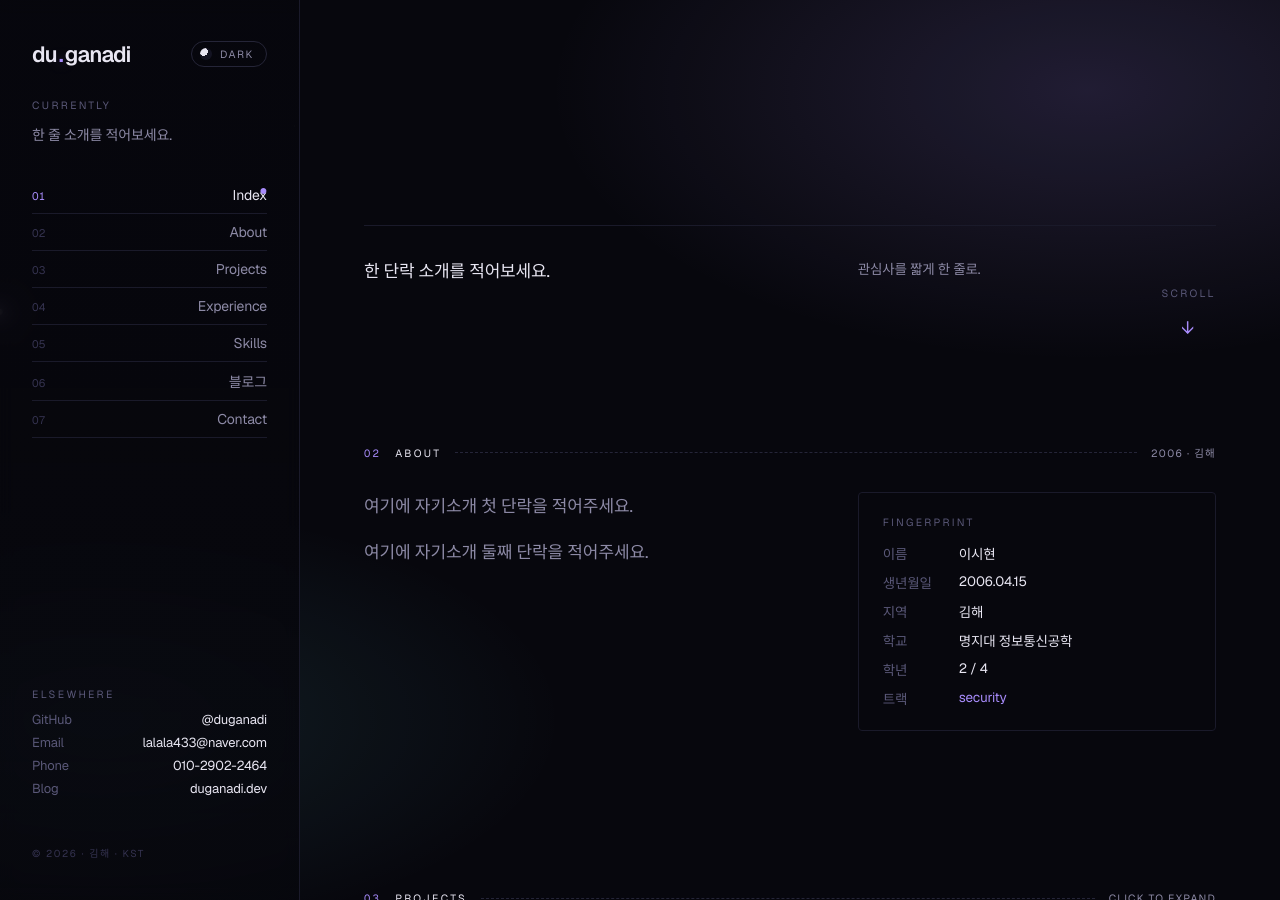
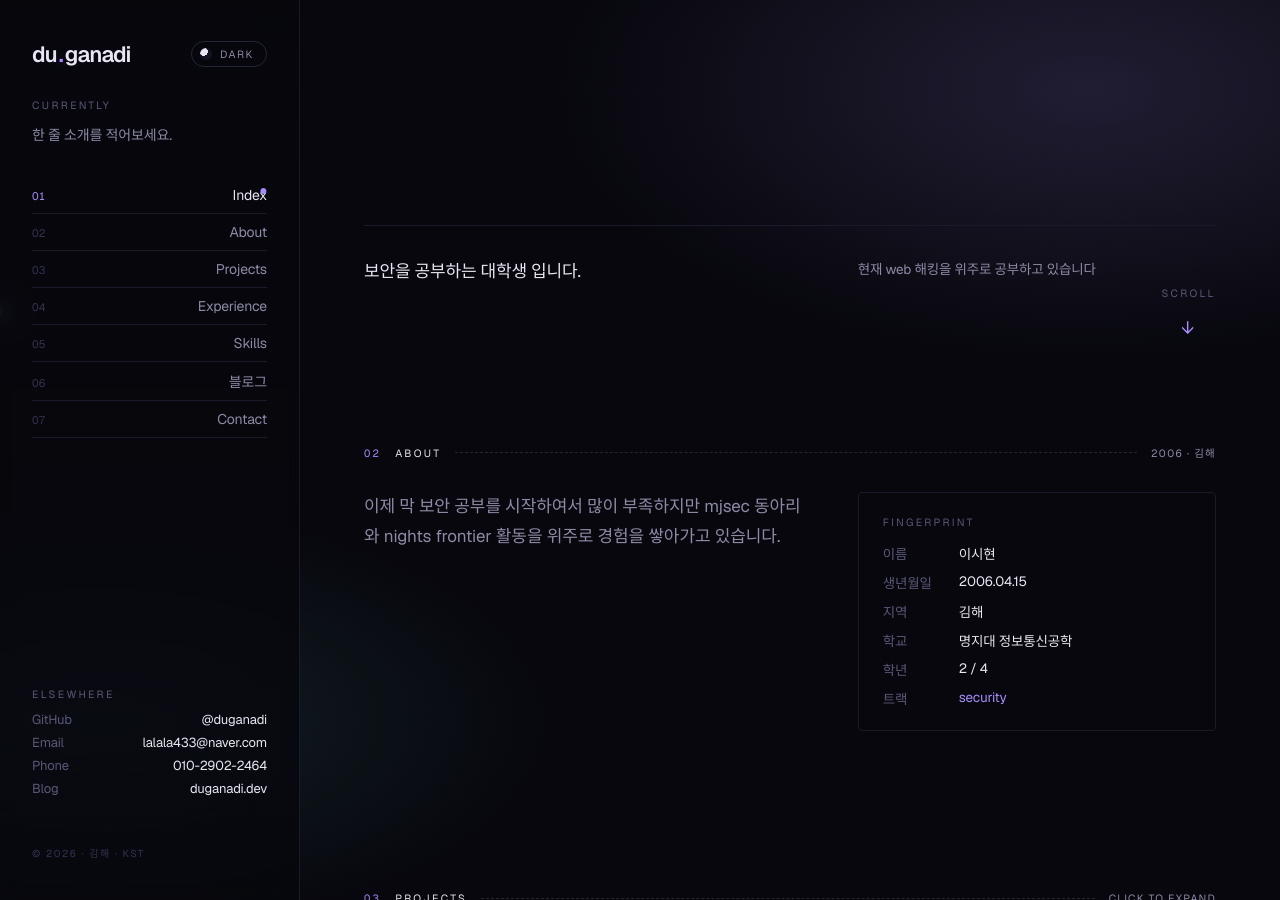
Before and after one commit to duduganadi/duduganadi.github.io, a Jekyll site: the page built from index.html, in a window 1280 px wide and 900 px high, scrolled down 535 px. Built offline with Jekyll 4.4.1, drawn with Linux system fonts in a browser that asks for light colours; some of the changed text lies outside the part shown.

Commit message:
Update index.html

```diff
--- a/index.html
+++ b/index.html
@@ -13,18 +13,15 @@
       <span class="rec"><span class="rec-dot"></span>rec</span>
     </span>
   </div>
-
   <h1 class="display">
     <span class="display-typed">
       <span class="typed" aria-live="polite">duganadi</span><span class="caret" aria-hidden="true"></span>
     </span>
   </h1>
-
   <div class="hero-foot">
-    <p>한 단락 소개를 적어보세요.</p>
-    <p class="hero-meta">관심사를 짧게 한 줄로.</p>
+    <p>보안을 공부하는 대학생 입니다.</p>
+    <p class="hero-meta">현재 web 해킹을 위주로 공부하고 있습니다</p>
   </div>
-
   <a href="#about" class="scroll-cue" aria-label="아래로 스크롤">
     <span>scroll</span>
     <span class="arrow">↓</span>
@@ -41,8 +38,7 @@
   </header>
   <div class="about-grid">
     <div class="about-text">
-      <p>여기에 자기소개 첫 단락을 적어주세요.</p>
-      <p>여기에 자기소개 둘째 단락을 적어주세요.</p>
+      <p>이제 막 보안 공부를 시작하여서 많이 부족하지만 mjsec 동아리와 nights frontier 활동을 위주로 경험을 쌓아가고 있습니다.</p>
     </div>
     <aside class="about-card">
       <div class="kicker">Fingerprint</div>
@@ -66,7 +62,6 @@
     <span class="rule"></span>
     <span class="meta">click to expand</span>
   </header>
-
   <div class="projects">
     <article class="project" data-project>
       <button class="project-bar" type="button">
@@ -92,7 +87,6 @@
         </div>
       </div>
     </article>
-
     <article class="project" data-project>
       <button class="project-bar" type="button">
         <span class="p-id">P02</span>
@@ -117,7 +111,6 @@
         </div>
       </div>
     </article>
-
     <article class="project" data-project>
       <button class="project-bar" type="button">
         <span class="p-id">P03</span>
@@ -145,24 +138,10 @@
   </div>
 </section>
 
-<!-- EXPERIENCE -->
-<section id="experience" class="section reveal">
-  <header class="section-head">
-    <span class="num">04</span>
-    <span class="title">Experience</span>
-    <span class="rule"></span>
-  </header>
-  <div class="timeline">
-    <div class="row"><span class="y">—</span><span class="m">—</span><span class="t">경력 / 이력 항목</span><span class="a">→</span></div>
-    <div class="row"><span class="y">—</span><span class="m">—</span><span class="t">경력 / 이력 항목</span><span class="a">→</span></div>
-    <div class="row"><span class="y">—</span><span class="m">—</span><span class="t">경력 / 이력 항목</span><span class="a">→</span></div>
-  </div>
-</section>
-
 <!-- SKILLS -->
 <section id="skills" class="section reveal">
   <header class="section-head">
-    <span class="num">05</span>
+    <span class="num">04</span>
     <span class="title">Skills · Tools</span>
     <span class="rule"></span>
   </header>
@@ -188,7 +167,7 @@
 <!-- BLOG preview — Jekyll pulls latest 3 posts automatically -->
 <section id="blog" class="section reveal">
   <header class="section-head">
-    <span class="num">06</span>
+    <span class="num">05</span>
     <span class="title">블로그</span>
     <span class="rule"></span>
     <a href="{{ '/blog.html' | relative_url }}" class="meta link">전체 글 보기 →</a>
```
Lines whose indentation alone changed are shown as unchanged.
